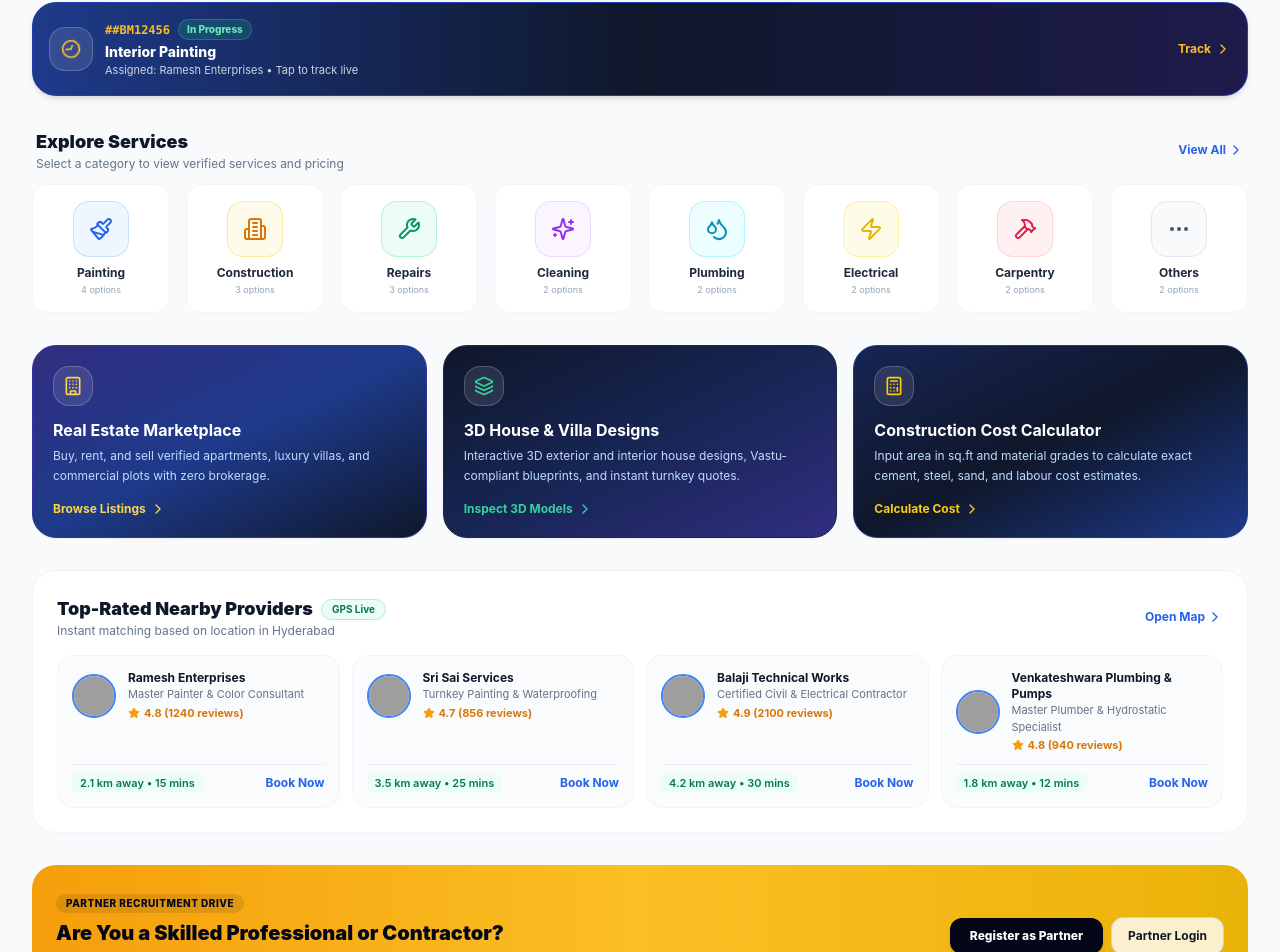
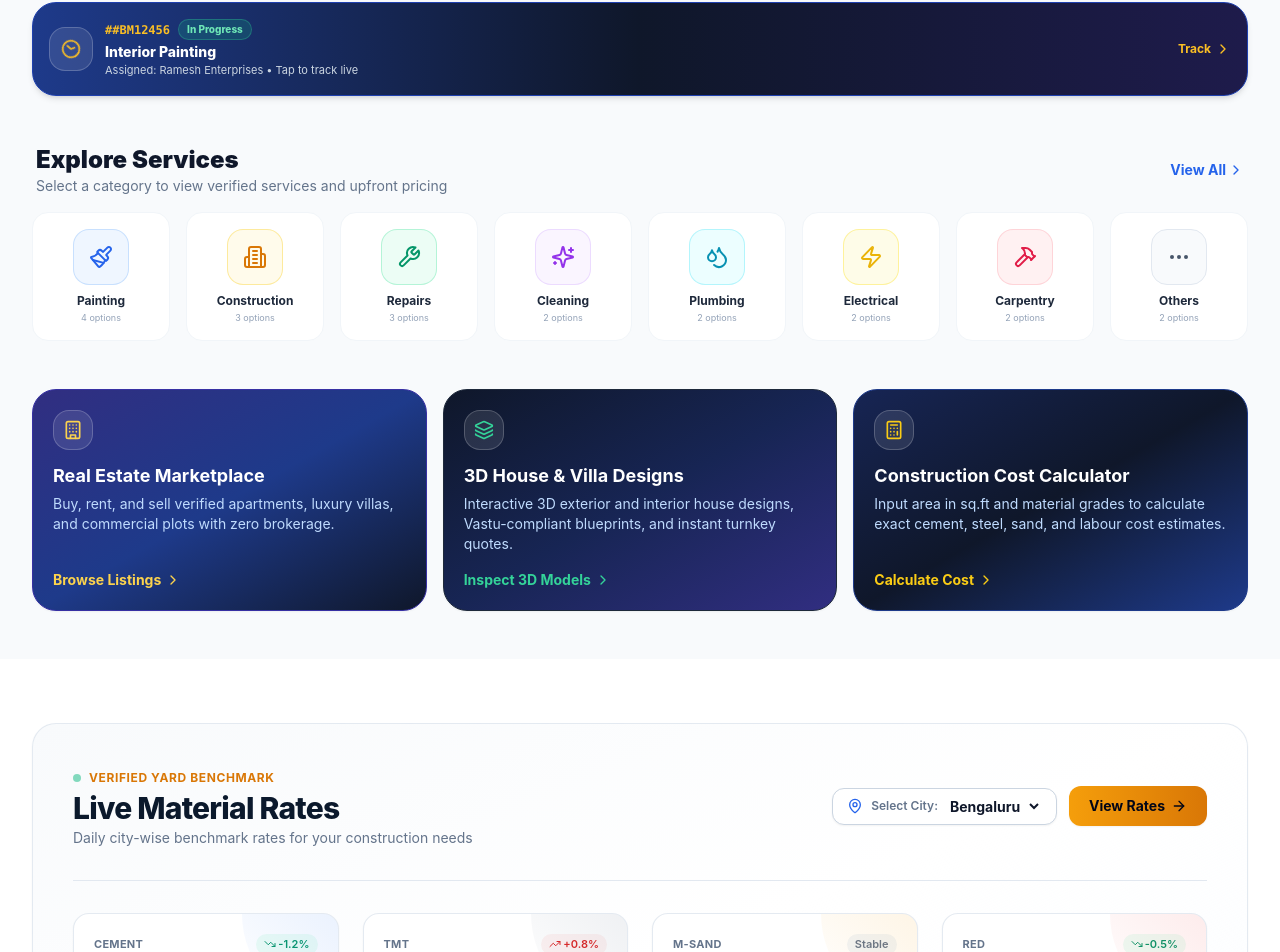
Before and after one commit to shaikmuzammil2905/build-mitra, a React (Vite) app: page / in a window 1280 px wide. Shown: the part 749-1701 px from the top of the page. Built offline with nearby package versions, Linux system fonts and the light colour scheme; grey boxes are pictures that could not be loaded.

Commit message:
feat(home): expand homepage with 11 rich scrolling sections and interactive modals

```diff
--- a/src/pages/HomePage.tsx
+++ b/src/pages/HomePage.tsx
@@ -2,9 +2,17 @@ import React, { useState } from 'react';
 import { Link, useNavigate } from 'react-router-dom';
 import { useApp } from '../context/AppContext';
 import { HeroSection } from '../components/HeroSection';
+import { LiveMaterialRates } from '../components/LiveMaterialRates';
+import { CoreModules } from '../components/CoreModules';
+import { EngineeringToolsGrid } from '../components/EngineeringToolsGrid';
+import { WhyChooseUs } from '../components/WhyChooseUs';
+import { LeadershipSection } from '../components/LeadershipSection';
+import { CalculatorModal } from '../components/CalculatorModal';
+import { QuickViewModal } from '../components/QuickViewModal';
+import { EnquiryModal } from '../components/EnquiryModal';
+import { EngineeringCalculator } from '../data/calculatorsData';
+import { PlatformModule } from '../data/modulesData';
 import {
-  Search,
-  ArrowRight,
   Paintbrush,
   Building2,
   Wrench,
@@ -14,27 +22,23 @@ import {
   Hammer,
   MoreHorizontal,
   Clock,
-  ShieldCheck,
   Star,
-  MapPin,
-  Calendar,
   Building,
   Calculator,
   ChevronRight,
-  Briefcase,
-  Phone,
-  CheckCircle2,
-  Award,
-  Layers,
-  Sliders,
-  DollarSign
+  Layers
 } from 'lucide-react';
 
 export const HomePage: React.FC = () => {
   const { categories, bookings, providers, selectedCity, setAuthModalOpen, setAuthStep } = useApp();
   const [searchQuery, setSearchQuery] = useState('');
-  const [selectedFilterCategory, setSelectedFilterCategory] = useState<string>('all');
   const navigate = useNavigate();
+
+  // Modals state for interactive sections
+  const [activeCalculator, setActiveCalculator] = useState<EngineeringCalculator | null>(null);
+  const [quickViewModule, setQuickViewModule] = useState<PlatformModule | null>(null);
+  const [enquiryModalOpen, setEnquiryModalOpen] = useState(false);
+  const [enquiryTopic, setEnquiryTopic] = useState('General Consultation');
 
   const getCategoryIcon = (id: string) => {
     switch (id) {
@@ -72,18 +76,18 @@ export const HomePage: React.FC = () => {
 
   return (
     <div className="pb-28">
-      {/* 1. ARCHITECTURAL HERO SECTION AS BEFORE (with desktop animated bg and mobile bright bg) */}
+      {/* SECTION 1: ARCHITECTURAL HERO SECTION */}
       <HeroSection
         onSearchSubmit={(q) => setSearchQuery(q)}
         onOpenEnquiry={(topic) => {
-          setAuthStep('welcome');
-          setAuthModalOpen(true);
+          setEnquiryTopic(topic || 'General Consultation');
+          setEnquiryModalOpen(true);
         }}
       />
 
-      <div className="max-w-7xl mx-auto px-3 sm:px-6 lg:px-8 space-y-8 mt-6">
+      <div className="max-w-7xl mx-auto px-3 sm:px-6 lg:px-8 space-y-12 mt-6">
 
-        {/* 2. ACTIVE BOOKING STATUS STRIP (When user has an active booking) */}
+        {/* SECTION 2: ACTIVE BOOKING STATUS STRIP (if user has active request) */}
         {activeJob && (
           <div
             onClick={() => navigate(`/booking/${activeJob.id}`)}
@@ -116,23 +120,22 @@ export const HomePage: React.FC = () => {
           </div>
         )}
 
-      {/* 4. THE 8 SERVICE CATEGORIES (Exact match to Screen 5 of image copy 14.png) */}
+        {/* SECTION 3: EXPLORE 8 VERIFIED SERVICES */}
         <div>
-        <div className="flex items-center justify-between mb-3 px-1">
+          <div className="flex items-center justify-between mb-4 px-1">
             <div>
-            <h2 className="text-base sm:text-lg font-black text-slate-900">Explore Services</h2>
-            <p className="text-xs text-slate-500">Select a category to view verified services and pricing</p>
+              <h2 className="text-lg sm:text-2xl font-black text-slate-900">Explore Services</h2>
+              <p className="text-xs sm:text-sm text-slate-500">Select a category to view verified services and upfront pricing</p>
             </div>
             <Link
-            to="/nearby-providers"
-            className="text-xs font-bold text-blue-600 hover:text-blue-700 flex items-center gap-0.5"
+              to="/services"
+              className="text-xs sm:text-sm font-bold text-blue-600 hover:text-blue-700 flex items-center gap-0.5"
             >
               <span>View All</span>
               <ChevronRight className="w-4 h-4" />
             </Link>
           </div>
 
-        {/* Categories Grid - 8 Categories */}
           <div className="grid grid-cols-4 sm:grid-cols-4 lg:grid-cols-8 gap-3 sm:gap-4">
             {filteredCategories.map((cat) => (
               <Link
@@ -154,10 +157,10 @@ export const HomePage: React.FC = () => {
           </div>
         </div>
 
-      {/* 5. QUICK ACCESS ECOSYSTEM CARDS (Real Estate, 3D House Designs, Cost Calculator) */}
+        {/* SECTION 4: DIGITAL ECOSYSTEM MODULE CARDS */}
         <div className="grid grid-cols-1 md:grid-cols-3 gap-4">
 
-        {/* Real Estate Module Card (Screen 10) */}
+          {/* Real Estate Module Card */}
           <Link
             to="/real-estate"
             className="group bg-gradient-to-br from-indigo-900 via-blue-900 to-slate-900 text-white rounded-3xl p-5 shadow-sm hover:shadow-md border border-indigo-800 transition-all flex flex-col justify-between"
@@ -166,18 +169,18 @@ export const HomePage: React.FC = () => {
               <div className="w-10 h-10 rounded-2xl bg-white/10 flex items-center justify-center text-amber-300 mb-3 border border-white/20 group-hover:scale-110 transition-transform">
                 <Building className="w-5 h-5" />
               </div>
-            <h3 className="text-base font-bold text-white">Real Estate Marketplace</h3>
-            <p className="text-xs text-blue-200 mt-1 leading-relaxed">
+              <h3 className="text-base sm:text-lg font-bold text-white">Real Estate Marketplace</h3>
+              <p className="text-xs sm:text-sm text-blue-200 mt-1 leading-relaxed">
                 Buy, rent, and sell verified apartments, luxury villas, and commercial plots with zero brokerage.
               </p>
             </div>
-          <div className="flex items-center gap-1 text-xs font-bold text-amber-300 mt-4 group-hover:translate-x-1 transition-transform">
+            <div className="flex items-center gap-1 text-xs sm:text-sm font-bold text-amber-300 mt-4 group-hover:translate-x-1 transition-transform">
               <span>Browse Listings</span>
               <ChevronRight className="w-4 h-4" />
             </div>
           </Link>
 
-        {/* 3D House Designs Card (Screen 11) */}
+          {/* 3D House Designs Card */}
           <Link
             to="/3d-designs"
             className="group bg-gradient-to-br from-slate-900 via-blue-950 to-indigo-900 text-white rounded-3xl p-5 shadow-sm hover:shadow-md border border-slate-800 transition-all flex flex-col justify-between"
@@ -186,18 +189,18 @@ export const HomePage: React.FC = () => {
               <div className="w-10 h-10 rounded-2xl bg-white/10 flex items-center justify-center text-emerald-400 mb-3 border border-white/20 group-hover:scale-110 transition-transform">
                 <Layers className="w-5 h-5" />
               </div>
-            <h3 className="text-base font-bold text-white">3D House & Villa Designs</h3>
-            <p className="text-xs text-blue-200 mt-1 leading-relaxed">
+              <h3 className="text-base sm:text-lg font-bold text-white">3D House & Villa Designs</h3>
+              <p className="text-xs sm:text-sm text-blue-200 mt-1 leading-relaxed">
                 Interactive 3D exterior and interior house designs, Vastu-compliant blueprints, and instant turnkey quotes.
               </p>
             </div>
-          <div className="flex items-center gap-1 text-xs font-bold text-emerald-400 mt-4 group-hover:translate-x-1 transition-transform">
+            <div className="flex items-center gap-1 text-xs sm:text-sm font-bold text-emerald-400 mt-4 group-hover:translate-x-1 transition-transform">
               <span>Inspect 3D Models</span>
               <ChevronRight className="w-4 h-4" />
             </div>
           </Link>
 
-        {/* Construction Cost Calculator Card (Screen 12) */}
+          {/* Construction Cost Calculator Card */}
           <Link
             to="/calculator"
             className="group bg-gradient-to-br from-blue-950 via-slate-900 to-blue-900 text-white rounded-3xl p-5 shadow-sm hover:shadow-md border border-blue-900 transition-all flex flex-col justify-between"
@@ -206,12 +209,12 @@ export const HomePage: React.FC = () => {
               <div className="w-10 h-10 rounded-2xl bg-white/10 flex items-center justify-center text-yellow-400 mb-3 border border-white/20 group-hover:scale-110 transition-transform">
                 <Calculator className="w-5 h-5" />
               </div>
-            <h3 className="text-base font-bold text-white">Construction Cost Calculator</h3>
-            <p className="text-xs text-blue-200 mt-1 leading-relaxed">
+              <h3 className="text-base sm:text-lg font-bold text-white">Construction Cost Calculator</h3>
+              <p className="text-xs sm:text-sm text-blue-200 mt-1 leading-relaxed">
                 Input area in sq.ft and material grades to calculate exact cement, steel, sand, and labour cost estimates.
               </p>
             </div>
-          <div className="flex items-center gap-1 text-xs font-bold text-yellow-400 mt-4 group-hover:translate-x-1 transition-transform">
+            <div className="flex items-center gap-1 text-xs sm:text-sm font-bold text-yellow-400 mt-4 group-hover:translate-x-1 transition-transform">
               <span>Calculate Cost</span>
               <ChevronRight className="w-4 h-4" />
             </div>
@@ -219,21 +222,38 @@ export const HomePage: React.FC = () => {
 
         </div>
 
-      {/* 6. NEARBY VERIFIED SERVICE PROVIDERS (Screen 8 GPS match preview) */}
+      </div>
+
+      {/* SECTION 5: LIVE MATERIAL RATES & MARKET PRICING */}
+      <div className="mt-12">
+        <LiveMaterialRates
+          onOpenAllRates={(city) => {
+            navigate('/materials');
+          }}
+          onRequestQuote={(material, city) => {
+            setEnquiryTopic(`Material Bulk Quotation: ${material} in ${city}`);
+            setEnquiryModalOpen(true);
+          }}
+        />
+      </div>
+
+      <div className="max-w-7xl mx-auto px-3 sm:px-6 lg:px-8 space-y-12 mt-12">
+
+        {/* SECTION 6: NEARBY VERIFIED SERVICE PROVIDERS */}
         <div className="bg-white rounded-3xl p-5 sm:p-6 border border-slate-100 shadow-2xs">
           <div className="flex items-center justify-between mb-4">
             <div>
               <div className="flex items-center gap-2">
-              <h2 className="text-base sm:text-lg font-black text-slate-900">Top-Rated Nearby Providers</h2>
+                <h2 className="text-base sm:text-xl font-black text-slate-900">Top-Rated Nearby Providers</h2>
                 <span className="text-[10px] font-bold bg-emerald-50 text-emerald-700 px-2.5 py-0.5 rounded-full border border-emerald-200">
                   GPS Live
                 </span>
               </div>
-            <p className="text-xs text-slate-500">Instant matching based on location in {selectedCity}</p>
+              <p className="text-xs sm:text-sm text-slate-500">Instant matching based on real-time location in {selectedCity}</p>
             </div>
             <Link
               to="/nearby-providers"
-            className="text-xs font-bold text-blue-600 hover:text-blue-700 flex items-center gap-0.5"
+              className="text-xs sm:text-sm font-bold text-blue-600 hover:text-blue-700 flex items-center gap-0.5"
             >
               <span>Open Map</span>
               <ChevronRight className="w-4 h-4" />
@@ -253,7 +273,7 @@ export const HomePage: React.FC = () => {
                     className="w-11 h-11 rounded-full object-cover border-2 border-blue-500 shrink-0"
                   />
                   <div>
-                  <h4 className="text-xs font-bold text-slate-900">{p.name}</h4>
+                    <h4 className="text-xs sm:text-sm font-bold text-slate-900">{p.name}</h4>
                     <div className="text-[11px] text-slate-500">{p.specialization}</div>
                     <div className="flex items-center gap-1 text-[11px] font-bold text-amber-600 mt-0.5">
                       <Star className="w-3 h-3 fill-amber-500 text-amber-500" />
@@ -278,39 +298,98 @@ export const HomePage: React.FC = () => {
           </div>
         </div>
 
-      {/* 7. PARTNER ONBOARDING BANNER (Screens 14, 15, 16) */}
-      <div className="bg-gradient-to-r from-amber-500 via-amber-400 to-yellow-500 text-slate-950 rounded-3xl p-6 shadow-sm flex flex-col sm:flex-row sm:items-center justify-between gap-4">
+      </div>
+
+      {/* SECTION 7: CORE PLATFORM MODULES (8 Core Solutions) */}
+      <div className="mt-12">
+        <CoreModules
+          onQuickView={(mod) => setQuickViewModule(mod)}
+        />
+      </div>
+
+      {/* SECTION 8: SMART ENGINEERING CALCULATORS */}
+      <div className="mt-8">
+        <EngineeringToolsGrid
+          onOpenCalculator={(calc) => setActiveCalculator(calc)}
+          onOpenBOQ={() => navigate('/calculator')}
+        />
+      </div>
+
+      {/* SECTION 9: WHY CHOOSE BUILDMITRA / TRUST & SECURITY */}
+      <div className="mt-8">
+        <WhyChooseUs
+          onSelectFeature={(title, desc) => {
+            setEnquiryTopic(`Feature Query: ${title}`);
+            setEnquiryModalOpen(true);
+          }}
+        />
+      </div>
+
+      {/* SECTION 10: LEADERSHIP HERITAGE & CIVIL ENGINEERING PEDIGREE */}
+      <div className="mt-8">
+        <LeadershipSection />
+      </div>
+
+      <div className="max-w-7xl mx-auto px-3 sm:px-6 lg:px-8 mt-12">
+        {/* SECTION 11: PARTNER ONBOARDING & ENROLLMENT DRIVE */}
+        <div className="bg-gradient-to-r from-amber-500 via-amber-400 to-yellow-500 text-slate-950 rounded-3xl p-6 sm:p-8 shadow-sm flex flex-col sm:flex-row sm:items-center justify-between gap-4">
           <div>
             <span className="text-[10px] font-extrabold uppercase tracking-wider bg-black/10 px-2.5 py-0.5 rounded-full inline-block mb-1.5">
               Partner Recruitment Drive
             </span>
-          <h3 className="text-lg sm:text-xl font-black">
+            <h3 className="text-lg sm:text-2xl font-black">
               Are You a Skilled Professional or Contractor?
             </h3>
-          <p className="text-xs text-slate-900 mt-1 max-w-xl">
+            <p className="text-xs sm:text-sm text-slate-900 mt-1 max-w-xl">
               Join 5,000+ verified service partners. Get daily customer bookings in your locality with zero onboarding commission.
             </p>
           </div>
 
-        <div className="flex items-center gap-2 shrink-0">
+          <div className="flex items-center gap-2.5 shrink-0">
             <Link
               to="/partner/register"
-            className="bg-slate-950 hover:bg-slate-900 text-white font-extrabold text-xs px-5 py-2.5 rounded-xl shadow-md transition-all active:scale-95"
+              className="bg-slate-950 hover:bg-slate-900 text-white font-extrabold text-xs sm:text-sm px-5 py-2.5 rounded-xl shadow-md transition-all active:scale-95"
             >
               Register as Partner
             </Link>
             <Link
               to="/partner/dashboard"
-            className="bg-white/80 hover:bg-white text-slate-900 font-bold text-xs px-4 py-2.5 rounded-xl border border-slate-300 transition-all"
+              className="bg-white/80 hover:bg-white text-slate-900 font-bold text-xs sm:text-sm px-4 py-2.5 rounded-xl border border-slate-300 transition-all"
             >
               Partner Login
             </Link>
           </div>
         </div>
+      </div>
 
-      </div>
+      {/* Interactive Modals */}
+      <CalculatorModal
+        calculator={activeCalculator}
+        onClose={() => setActiveCalculator(null)}
+        onAddToBOQ={() => {
+          setActiveCalculator(null);
+          navigate('/calculator');
+        }}
+      />
+
+      <QuickViewModal
+        module={quickViewModule}
+        onClose={() => setQuickViewModule(null)}
+        onEnquire={(topic) => {
+          setQuickViewModule(null);
+          setEnquiryTopic(topic);
+          setEnquiryModalOpen(true);
+        }}
+      />
+
+      <EnquiryModal
+        isOpen={enquiryModalOpen}
+        onClose={() => setEnquiryModalOpen(false)}
+        defaultTopic={enquiryTopic}
+      />
 
     </div>
   );
 };
+
 export default HomePage;
```
Lines whose indentation alone changed are shown as unchanged.
